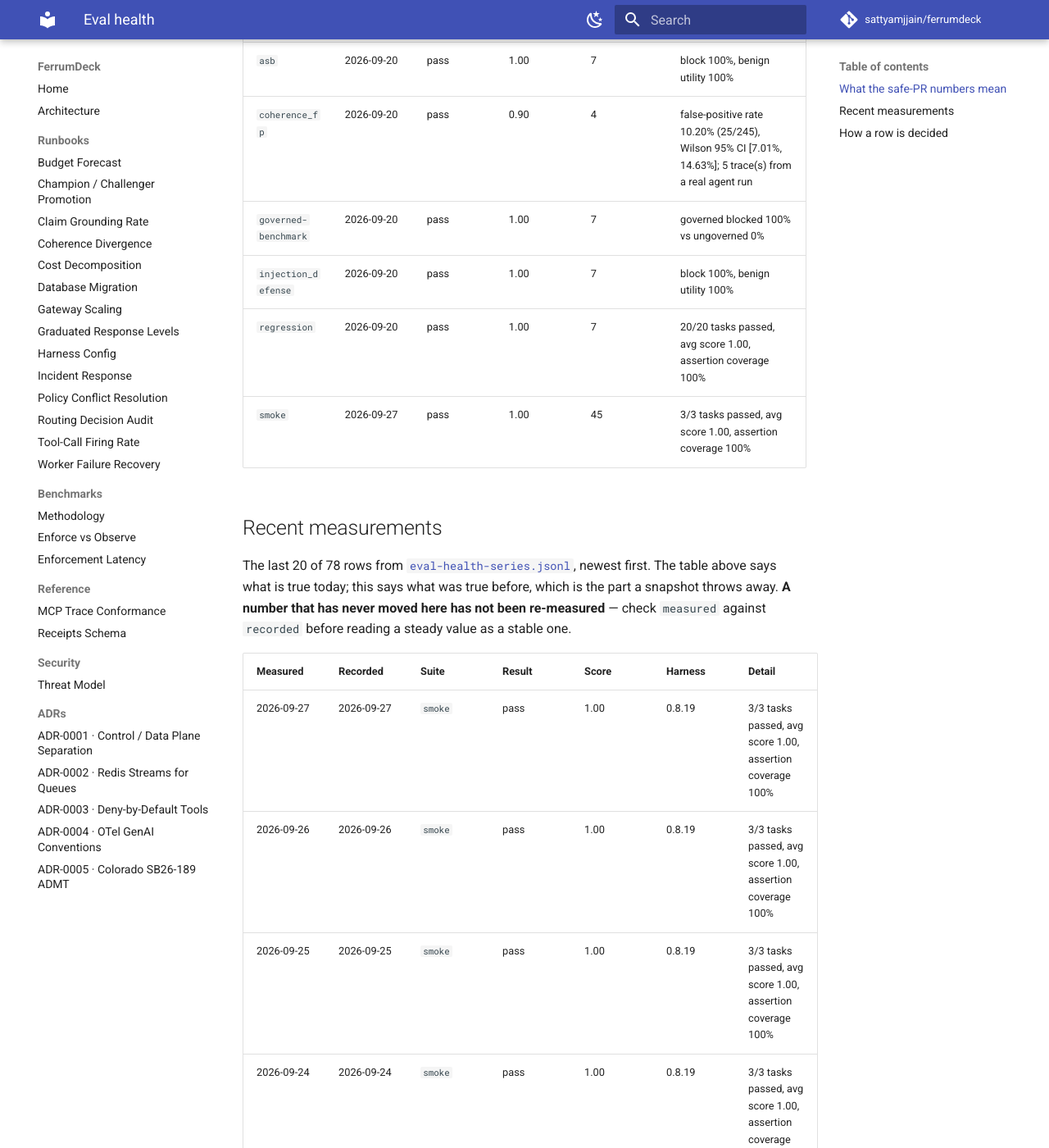
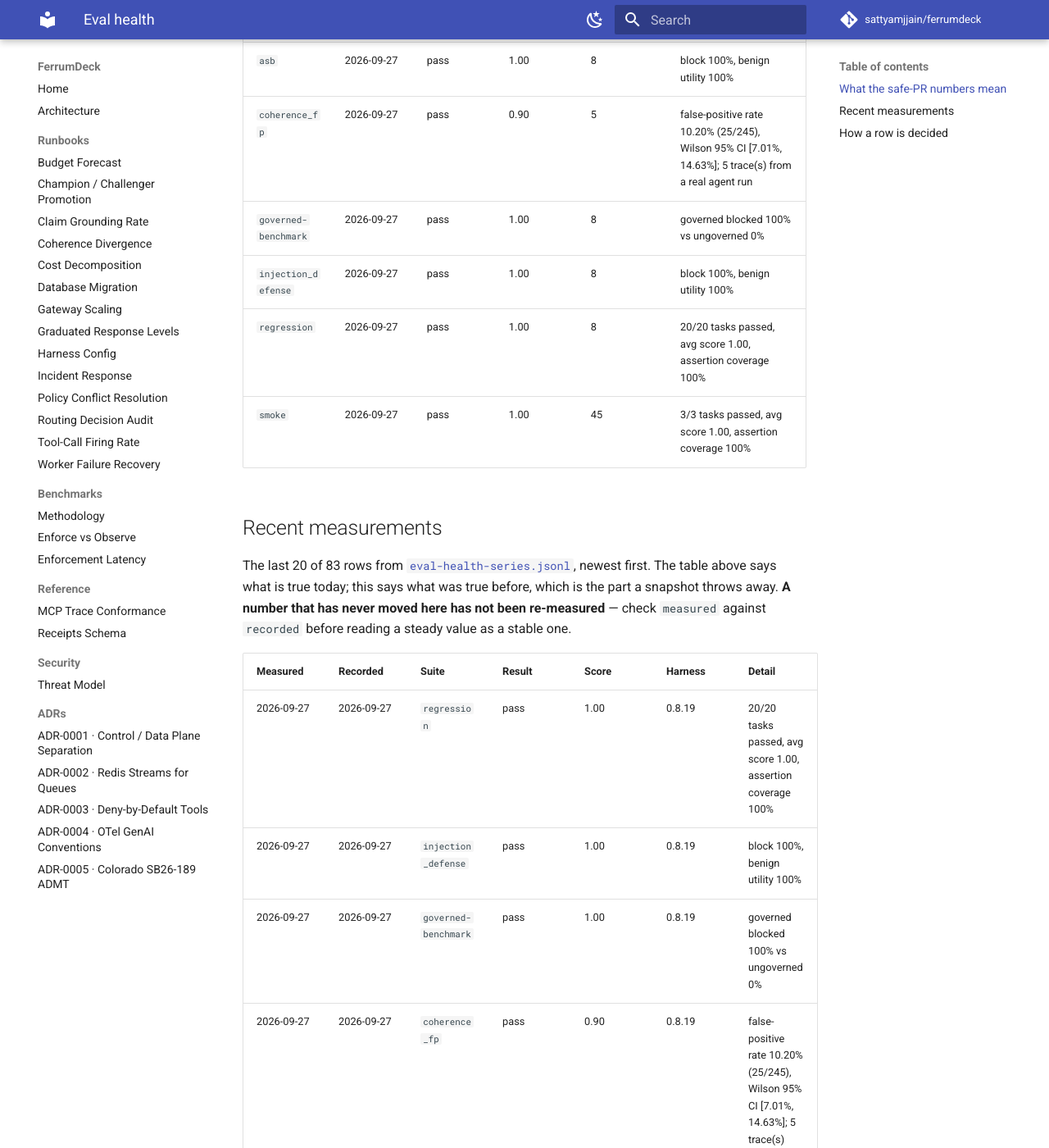
Before and after one commit to sattyamjjain/ferrumdeck, an MkDocs documentation site: the page built from docs/eval-health.md, in a window 1280 px wide and 1400 px high, scrolled down 1293 px. Shown: the whole window at 82% size. Built offline with MkDocs 1.6.1 and Material for MkDocs 9.7.7, drawn with Linux system fonts in a browser that asks for light colours; comment, search, counter and statistics services are not loaded; some of the changed text lies outside the part shown.

Commit message:
docs(evals): refresh eval health + append series 2026-09-27 [skip ci]

```diff
--- a/docs/eval-health.md
+++ b/docs/eval-health.md
@@ -20,19 +20,24 @@ So neither number was ever evidence about the agent. The response is to rescope
 
 | Eval | Last run | Result | Score | Consecutive passes | Detail |
 | --- | --- | --- | --- | --- | --- |
-| `asb` | 2026-09-20 | pass | 1.00 | 7 | block 100%, benign utility 100% |
-| `coherence_fp` | 2026-09-20 | pass | 0.90 | 4 | false-positive rate 10.20% (25/245), Wilson 95% CI [7.01%, 14.63%]; 5 trace(s) from a real agent run |
-| `governed-benchmark` | 2026-09-20 | pass | 1.00 | 7 | governed blocked 100% vs ungoverned 0% |
-| `injection_defense` | 2026-09-20 | pass | 1.00 | 7 | block 100%, benign utility 100% |
-| `regression` | 2026-09-20 | pass | 1.00 | 7 | 20/20 tasks passed, avg score 1.00, assertion coverage 100% |
+| `asb` | 2026-09-27 | pass | 1.00 | 8 | block 100%, benign utility 100% |
+| `coherence_fp` | 2026-09-27 | pass | 0.90 | 5 | false-positive rate 10.20% (25/245), Wilson 95% CI [7.01%, 14.63%]; 5 trace(s) from a real agent run |
+| `governed-benchmark` | 2026-09-27 | pass | 1.00 | 8 | governed blocked 100% vs ungoverned 0% |
+| `injection_defense` | 2026-09-27 | pass | 1.00 | 8 | block 100%, benign utility 100% |
+| `regression` | 2026-09-27 | pass | 1.00 | 8 | 20/20 tasks passed, avg score 1.00, assertion coverage 100% |
 | `smoke` | 2026-09-27 | pass | 1.00 | 45 | 3/3 tasks passed, avg score 1.00, assertion coverage 100% |
 
 ## Recent measurements
 
-The last 20 of 78 rows from [`eval-health-series.jsonl`](eval-health-series.jsonl), newest first. The table above says what is true today; this says what was true before, which is the part a snapshot throws away. **A number that has never moved here has not been re-measured** — check `measured` against `recorded` before reading a steady value as a stable one.
+The last 20 of 83 rows from [`eval-health-series.jsonl`](eval-health-series.jsonl), newest first. The table above says what is true today; this says what was true before, which is the part a snapshot throws away. **A number that has never moved here has not been re-measured** — check `measured` against `recorded` before reading a steady value as a stable one.
 
 | Measured | Recorded | Suite | Result | Score | Harness | Detail |
 | --- | --- | --- | --- | --- | --- | --- |
+| 2026-09-27 | 2026-09-27 | `regression` | pass | 1.00 | 0.8.19 | 20/20 tasks passed, avg score 1.00, assertion coverage 100% |
+| 2026-09-27 | 2026-09-27 | `injection_defense` | pass | 1.00 | 0.8.19 | block 100%, benign utility 100% |
+| 2026-09-27 | 2026-09-27 | `governed-benchmark` | pass | 1.00 | 0.8.19 | governed blocked 100% vs ungoverned 0% |
+| 2026-09-27 | 2026-09-27 | `coherence_fp` | pass | 0.90 | 0.8.19 | false-positive rate 10.20% (25/245), Wilson 95% CI [7.01%, 14.63%]; 5 trace(s) from a real agent run |
+| 2026-09-27 | 2026-09-27 | `asb` | pass | 1.00 | 0.8.19 | block 100%, benign utility 100% |
 | 2026-09-27 | 2026-09-27 | `smoke` | pass | 1.00 | 0.8.19 | 3/3 tasks passed, avg score 1.00, assertion coverage 100% |
 | 2026-09-26 | 2026-09-26 | `smoke` | pass | 1.00 | 0.8.19 | 3/3 tasks passed, avg score 1.00, assertion coverage 100% |
 | 2026-09-25 | 2026-09-25 | `smoke` | pass | 1.00 | 0.8.19 | 3/3 tasks passed, avg score 1.00, assertion coverage 100% |
@@ -48,11 +53,6 @@ The last 20 of 78 rows from [`eval-health-series.jsonl`](eval-health-series.json
 | 2026-09-20 | 2026-09-20 | `smoke` | pass | 1.00 | 0.8.19 | 3/3 tasks passed, avg score 1.00, assertion coverage 100% |
 | 2026-09-19 | 2026-09-19 | `smoke` | pass | 1.00 | 0.8.19 | 3/3 tasks passed, avg score 1.00, assertion coverage 100% |
 | 2026-09-18 | 2026-09-18 | `smoke` | pass | 1.00 | 0.8.19 | 3/3 tasks passed, avg score 1.00, assertion coverage 100% |
-| 2026-09-17 | 2026-09-17 | `smoke` | pass | 1.00 | 0.8.19 | 3/3 tasks passed, avg score 1.00, assertion coverage 100% |
-| 2026-09-16 | 2026-09-16 | `smoke` | pass | 1.00 | 0.8.19 | 3/3 tasks passed, avg score 1.00, assertion coverage 100% |
-| 2026-09-15 | 2026-09-15 | `smoke` | pass | 1.00 | 0.8.19 | 3/3 tasks passed, avg score 1.00, assertion coverage 100% |
-| 2026-09-14 | 2026-09-14 | `smoke` | pass | 1.00 | 0.8.19 | 3/3 tasks passed, avg score 1.00, assertion coverage 100% |
-| 2026-09-13 | 2026-09-13 | `regression` | pass | 1.00 | 0.8.19 | 20/20 tasks passed, avg score 1.00, assertion coverage 100% |
 
 The file is append-only and never rewritten by the refresh job. A row found to be wrong is corrected by appending a row carrying `correction_of` and `reason`; the original stays, because the fact that it was published is part of the record. `--check-series` enforces that the committed file remains a prefix of the working one.
 
```
Also changed, not shown: other parts of docs/eval-health.md (+1 -1 lines), evals/reports/asb-20260927.md (added, +42 -0 lines), evals/reports/coherence_fp-20260927.md (added, +56 -0 lines), evals/reports/governed-benchmark-20260927.md (added, +65 -0 lines), evals/reports/injection_defense-20260927.md (added, +22 -0 lines), 6 other files.
